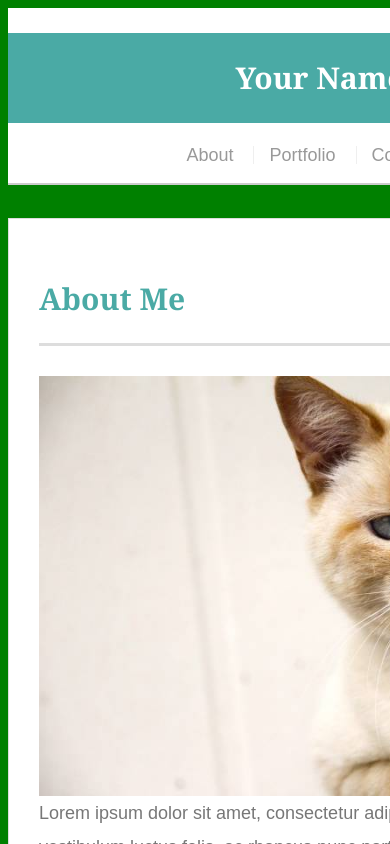
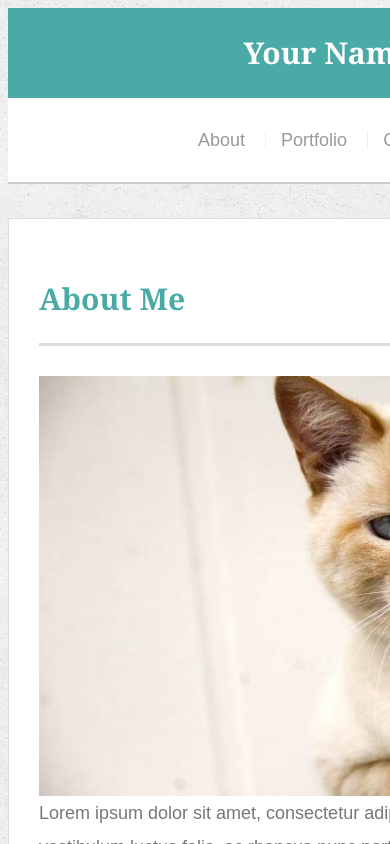
Before and after one commit to andresjgonzalez6/Responsive-Portfolio, a plain HTML site: page index.html in a window 390 px wide. Shown: the top 844 px of the page. Drawn offline with Linux system fonts and the light colour scheme.

Commit message:
endofclass

```diff
--- a/assets/css/style.css
+++ b/assets/css/style.css
@@ -219,8 +219,6 @@ input[type=submit] {
 /* HW2 Media Queries*/
 
 @media screen and (max-width: 980px) {
-  body{background:red;
-  }
   #masthead{
     width: 920px;
   }
@@ -237,8 +235,6 @@ input[type=submit] {
 }
 
 @media screen and (max-width: 768px) {
-  body{background:blue;
-  }
   #logo{
     margin-left:30px;
   }
@@ -257,21 +253,19 @@ input[type=submit] {
 }
 
 @media screen and (max-width: 640px) {
-  body{background:green;
-  }
   #masthead{
-    width: 624px;
+    width: 625px;
   }
   #logo{
-    width:624px;
+    width:640px;
     margin:0px;
     padding:0px;
   }
   nav{
-    float: none;
+    float: left;
     text-align: center;
-    height:150px;
-    padding-top:105px;
+    padding-left: 160px;
+    padding-bottom: 25px;
   }
   .auth-image{
     width: 560px;
```
